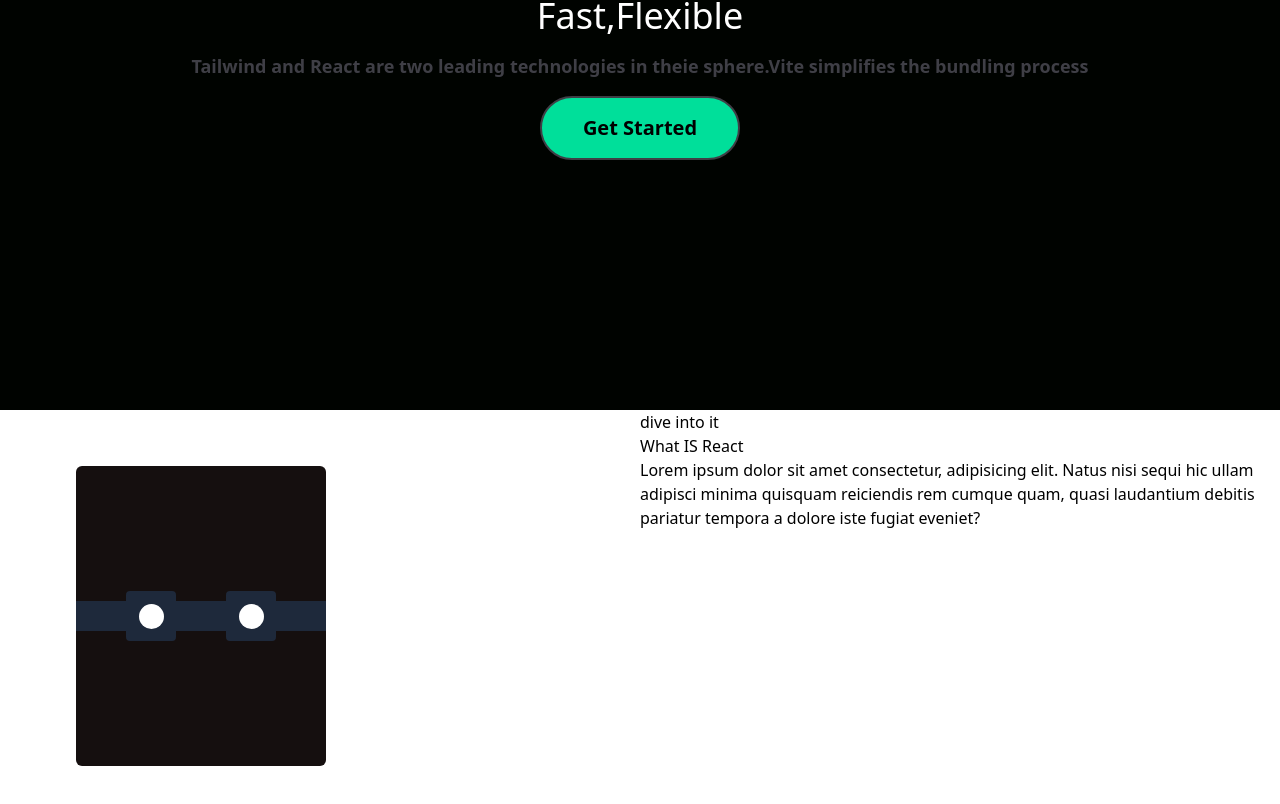
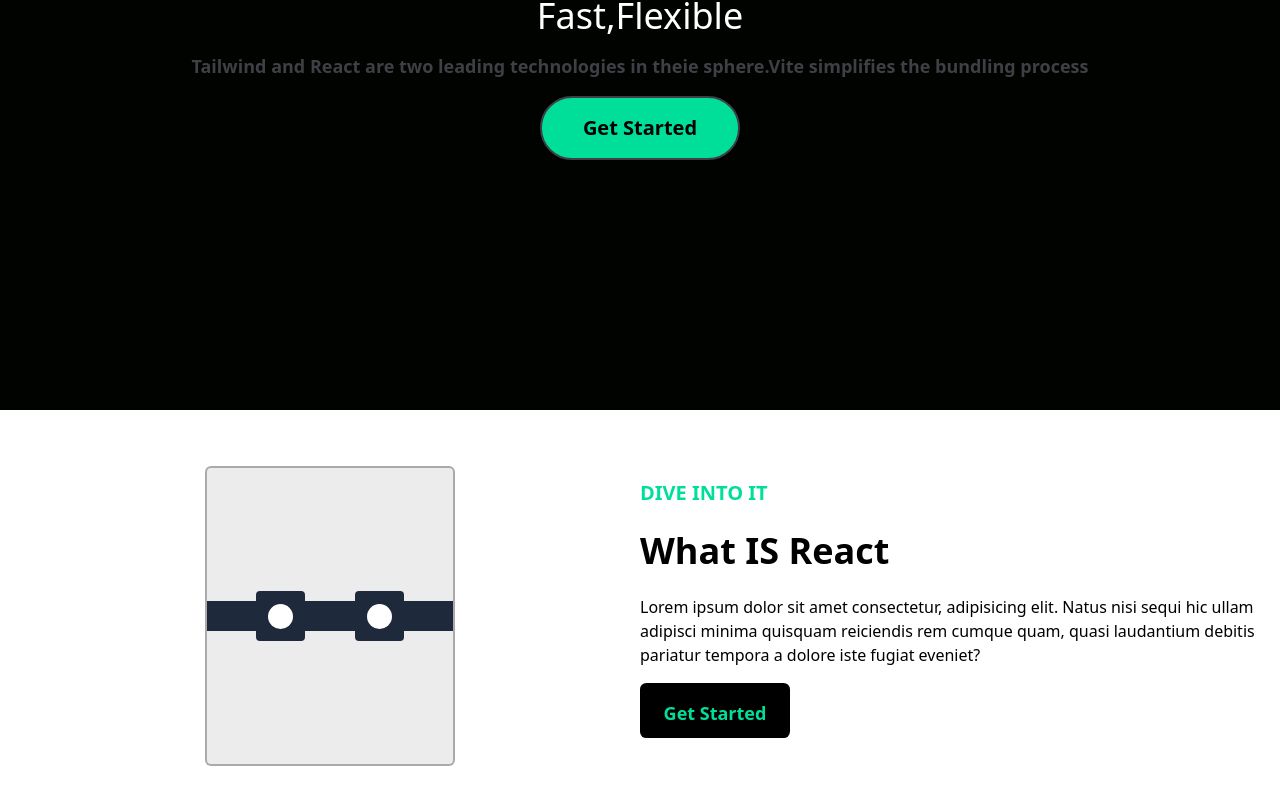
Before and after one commit to SudhiSumesh/React_tailwind_project, a React (Vite) app: page / in a window 1280 px wide. Shown: the part 390-1194 px from the top of the page. Built offline with nearby package versions, Linux system fonts and the light colour scheme.

Commit message:
restarted complited 3 pages Landing,NavBar,content

```diff
--- a/src/assets/Pages/Content.jsx
+++ b/src/assets/Pages/Content.jsx
@@ -5,7 +5,7 @@
     <div className="bg-white w-full ">
       <div className="max-w-[1240px] mx-auto grid md:grid-cols-2">
         {/* left section||image section started */}
-        <div className="w-[250px] h-[300px] bg-[#150f0ffe] m-14 rounded-md flex justify-center items-center">
+        <div className="w-[250px] h-[300px]  bg-[#c6c2c251]  mx-auto border-solid border-2 border-[#3b38385d] m-14 rounded-md flex justify-center items-center">
           <div className="w-[50px] h-[30px] bg-slate-800 "></div>
           <div className="w-[50px] h-[50px] bg-slate-800  flex justify-center items-center rounded ">
             <div className="w-[25px] h-[25px] bg-white rounded-full"></div>
@@ -17,16 +17,27 @@
           <div className="w-[50px] h-[30px] bg-slate-800  "></div>
         </div>
         {/* right section ||paragraph section started */}
-        <div>
+        <div className="flex flex-col justify-center sm:ml-2 ml-2 md:m-0">
           {" "}
-          <p>dive into it</p>
-          <h1>What IS React</h1>
+          <p className="text-main-color uppercase font-bold md:text-xl">
+            dive into it
+          </p>
+          <h1 className="md:text-4xl sm:text-3xl text-2xl font-bold  md:py-6 sm:py-4 py-2  ">
+            What IS React
+          </h1>
           <p>
             Lorem ipsum dolor sit amet consectetur, adipisicing elit. Natus nisi
             sequi hic ullam adipisci minima quisquam reiciendis rem cumque quam,
             quasi laudantium debitis pariatur tempora a dolore iste fugiat
             eveniet?
           </p>
+          <button
+            type="button"
+            className=" text-main-color  font-semibold  bg-black  rounded-[.4rem] w-[120px] mx-auto py-2 m-4  md:py-4 md:w-[150px] md:h-[55px] md:text-lg md:mx-0 sm:py-3 sm:w-[150px]"
+          >
+            {" "}
+            Get Started
+          </button>
         </div>
       </div>
     </div>
```
